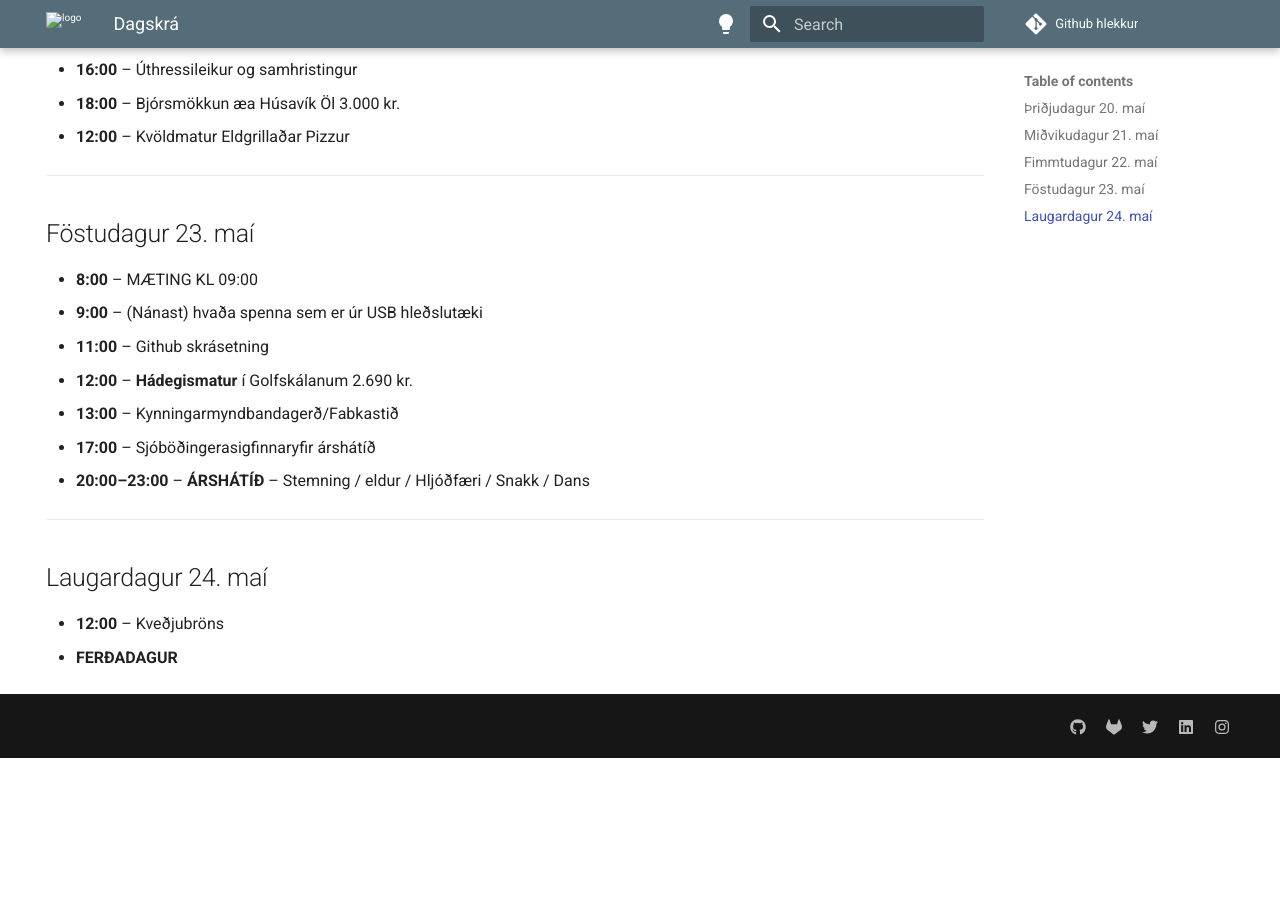
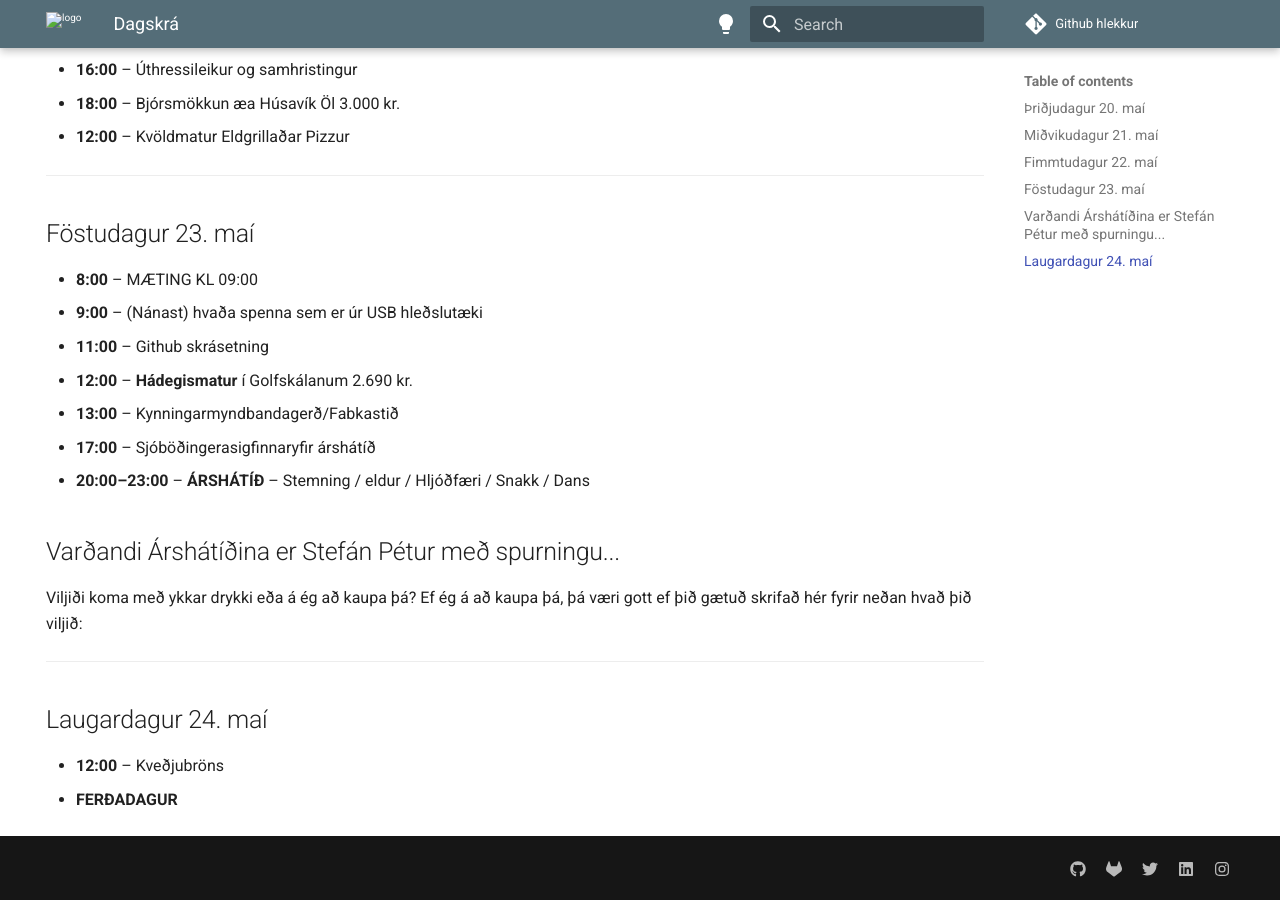
Before and after one commit to Fab-Lab-Island/fli-bootcamp-2025, an MkDocs documentation site: the page built from docs/dagskra.md, in a window 1280 px wide and 900 px high, scrolled down 1778 px. Built offline with MkDocs 1.6.1 and Material for MkDocs 9.7.7, drawn with Linux system fonts in a browser that asks for light colours; comment, search, counter and statistics services are not loaded; before the commit the page ends 2536 px from its top, so only the background shows below that.

Commit message:
drykkir dagskra.md

```diff
--- a/docs/dagskra.md
+++ b/docs/dagskra.md
@@ -56,6 +56,10 @@ Dagskrá hefst kl 9:00 nema annað sé tekið fram.
 - **17:00** – Sjóböðingera­sigfinnar­yfir árshátíð
 - **20:00–23:00** – **ÁRSHÁTÍÐ** – Stemning / eldur / Hljóðfæri / Snakk / Dans
 
+## Varðandi Árshátíðina er Stefán Pétur með spurningu...
+Viljiði koma með ykkar drykki eða á ég að kaupa þá?
+Ef ég á að kaupa þá, þá væri gott ef þið gætuð skrifað hér fyrir neðan hvað þið viljið:
+
 ---
 
 ## Laugardagur 24. maí
```
